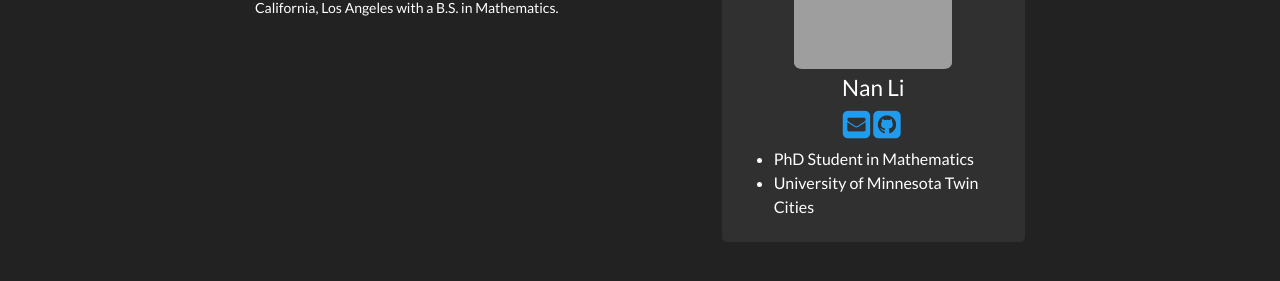
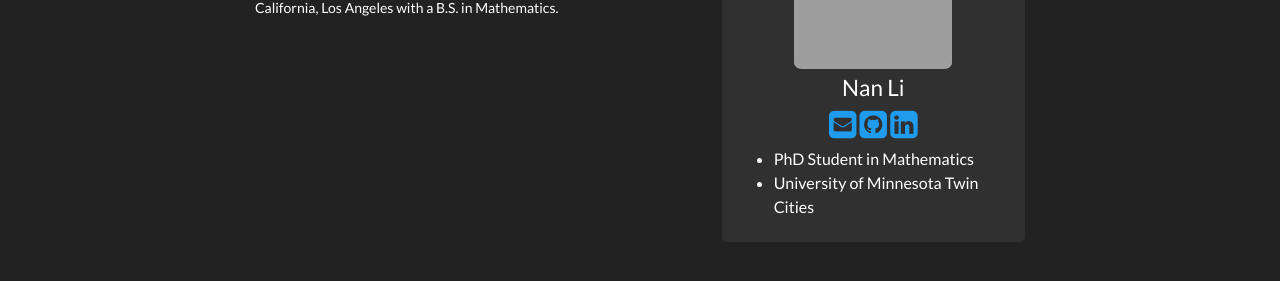
Before and after one commit to eigennan/eigennan.github.io, a Jekyll site: the page built from _pages/home.md, in a window 1280 px wide. Shown: the part 188-469 px from the top of the page. Built offline with Jekyll 4.4.1, drawn with Linux system fonts in a browser that asks for light colours; a style sheet for code colours, icons or effects is not loaded.

Commit message:
Update sidebar.html

```diff
--- a/_includes/sidebar.html
+++ b/_includes/sidebar.html
@@ -7,7 +7,7 @@
    <div style="margin-bottom:5px">
    {% if member.email %}<a href="mailto:{{ member.email }}" target="_blank"><i class="fa fa-envelope-square fa-2x"></i></a> {% endif %}
    {% if member.github %} <a href="{{ member.github }}" target="_blank"><i class="fa fa-github-square fa-2x"></i></a> {% endif %}
-   {% if member.linkedin %} <a href="{{ member.linkedin }}" target="_blank"><i class="fa fa-linkedin-suqre fa-2x"></i></a> {% endif %}
+   {% if member.linkedin %} <a href="{{ member.linkedin }}" target="_blank"><i class="fa fa-linkedin-square fa-2x"></i></a> {% endif %}
    {% if member.cv %} <a href="{{ site.url }}{{ site.baseurl }}/{{ member.cv }}" target="_blank"><i class="ai ai-cv-square ai-2x"></i></a> {% endif %}
    {% if member.scholar %} <a href="{{ member.scholar }}" target="_blank"><i class="ai ai-google-scholar-square ai-2x"></i></a> {% endif %}
    {% if member.researchgate %} <a href="{{ member.researchgate }}" target="_blank"><i class="ai ai-researchgate-square ai-2x"></i></a> {% endif %}
```
